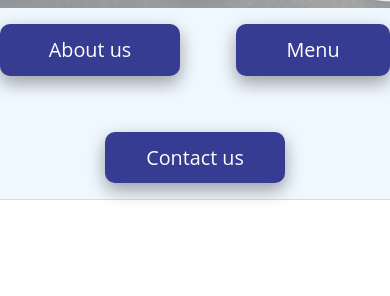
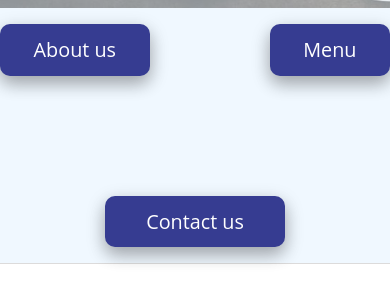
Before and after one commit to BhoomikaGupta13/FoodLove, a plain HTML site: page index.html in a window 390 px wide. Shown: the part 208-504 px from the top of the page. Drawn offline with Linux system fonts and the light colour scheme.

Commit message:
Responsive design added

```diff
--- a/style.css
+++ b/style.css
@@ -102,7 +102,7 @@ nav ul {
     margin: 0;
     padding: 0;
     /* Added a gap for more consistent spacing between buttons */
-    gap: 3.5rem; /* This provides space between flex items */
+    gap: 7.5rem; /* This provides space between flex items */
 }
 
 nav li {
```
